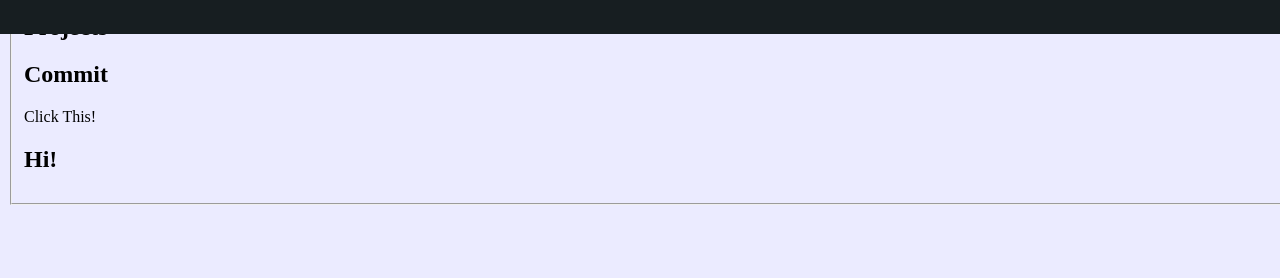
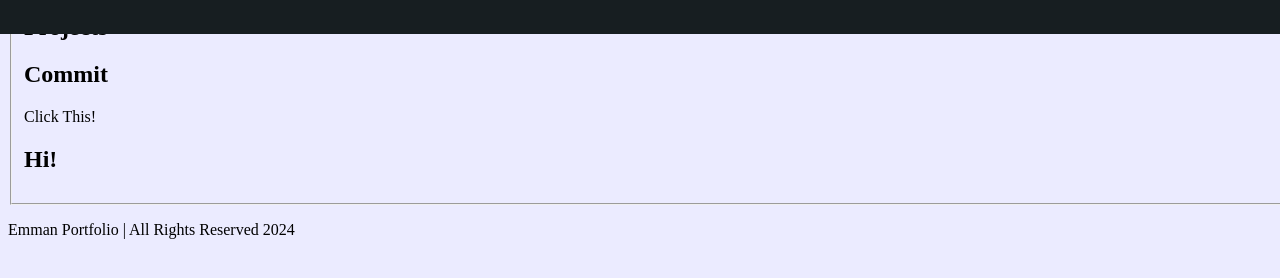
Before and after one commit to CaptainCruda25/git1, a plain HTML site: page index.html in a window 1280 px wide. Shown: the part 80-358 px from the top of the page. Drawn offline with Linux system fonts and the light colour scheme.

Commit message:
I added the footer in Footer branch

```diff
--- a/index.html
+++ b/index.html
@@ -34,6 +34,9 @@
             </div>
         </div>
     </section>
-    <footer></footer>
+    <footer>
+        <p> Emman Portfolio | All Rights Reserved 2024
+        </p>
+    </footer>
 </body>
 </html>
```
